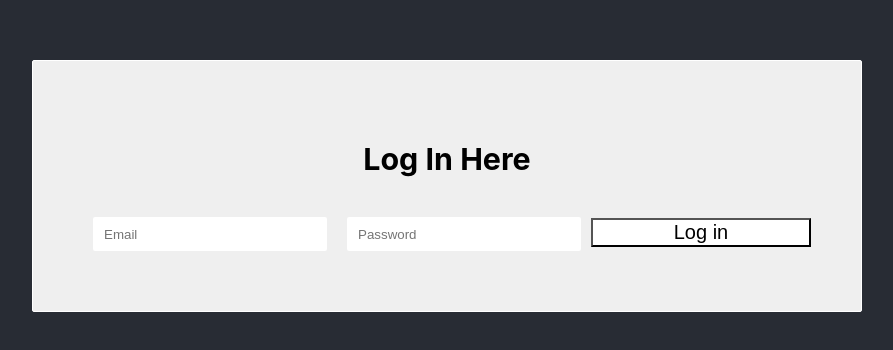
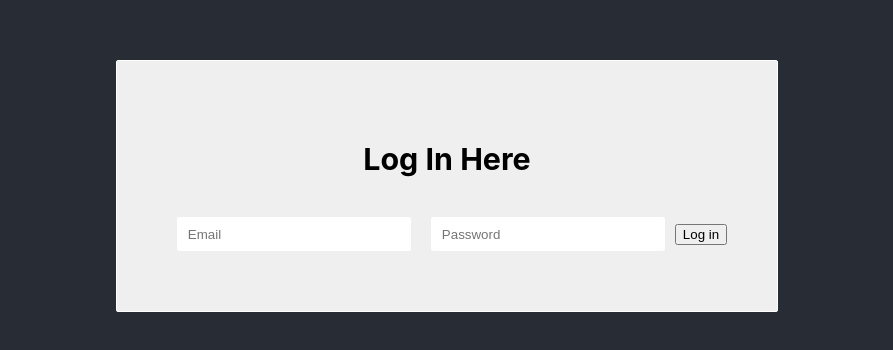
Before and after one commit to corporate-event-planner-webeu/corporate-event-planner-frontend, a React (Create React App) app: page /login in a window 1280 px wide. Shown: the part 214-564 px from the top of the page, without its empty margins (193-1086 px from the left). Built offline with nearby package versions, Linux system fonts and the light colour scheme.

Commit message:
connected Login component to the action creator, trying to get it working correctly

```diff
--- a/src/components/Login.js
+++ b/src/components/Login.js
@@ -1,21 +1,8 @@
 import React from 'react';
+import { connect } from 'react-redux';
+import { login } from '../actions/auth';
+import { setToken } from '../middlewares/auth';
 import styled from 'styled-components';
-
-export default class Login extends React.Component {
-
-    render(){
-        return(
-            <div>
-                <LoginWrapperStyled>
-                    <h3>Log In Here</h3>
-                    <input type="text" name="Email" placeholder="Email" required />
-                    <input type="passowrd" name="password" placeholder="Password" required />
-                    <ButtonStyled>Log in</ButtonStyled>
-                </LoginWrapperStyled>
-            </div>
-        )
-    }
-}
 
 const LoginWrapperStyled = styled.form`
     border: 1px solid white;
@@ -35,8 +22,39 @@ const LoginWrapperStyled = styled.form`
     }
 `;
 
-const ButtonStyled = styled.button`
-        width: 220px;
-        font-size: 20px;
-        background: white;
-`;
+// const ButtonStyled = styled.button`
+//         width: 220px;
+//         font-size: 20px;
+//         background: white;
+// `;
+
+class Login extends React.Component {
+    emailRef = React.createRef();
+    passRef = React.createRef();
+
+    onLogin = () => {
+        const email = this.emailRef.current.value;
+        const password = this.passRef.current.value;
+
+        this.props.login(email, password);
+    }
+
+    render(){
+        return(
+            <div>
+                <LoginWrapperStyled>
+                    <h3>Log In Here</h3>
+                    <input type="text" name="Email" ref={this.emailRef} placeholder="Email" required />
+                    <input type="passowrd" name="password" ref={this.passRef} placeholder="Password" required />
+                    <button onClick={this.onLogin}>Log in</button>
+                </LoginWrapperStyled>
+            </div>
+        )
+    }
+}
+
+
+export default connect(
+    null,
+    { login }
+)(Login);
```
Also changed, not shown: src/actions/auth.js (+1 -1 lines).
